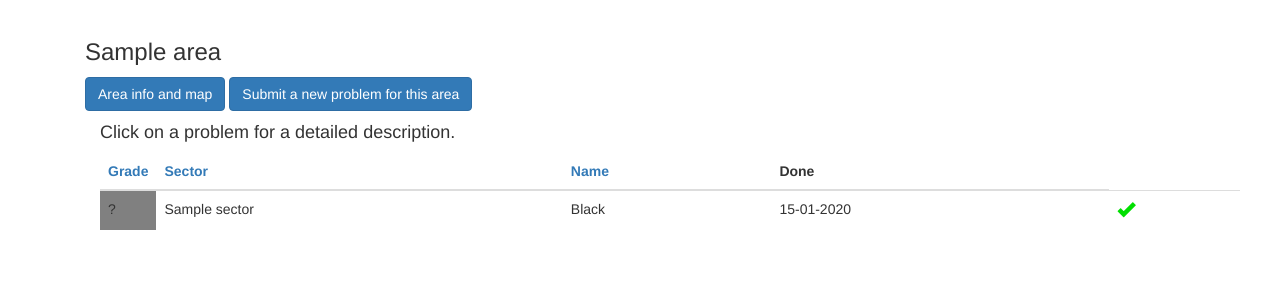
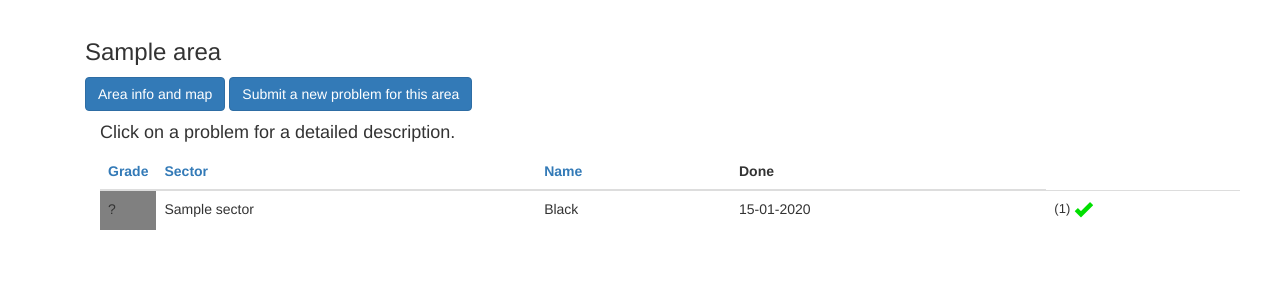
Before and after one commit to jalibras/coop, a Django app: page /guide/area/1 in a window 1280 px wide. Shown: the part 51-351 px from the top of the page. Run offline with Django 3.2, Linux system fonts and the light colour scheme; a user stored in the database is signed in; tables that the repository leaves empty hold one stand-in row (values such as "Sample post"); some libraries are stand-ins or nearby versions.

Commit message:
done by count

```diff
--- a/coop/coop/settings.py
+++ b/coop/coop/settings.py
@@ -39,7 +39,7 @@ if DJANGO_HOST=='dev':
 
 
 
-ALLOWED_HOSTS = ['galwayclimbing.pythonanywhere.com']
+ALLOWED_HOSTS = ['galwayclimbing.pythonanywhere.com','localhost']
 
 
 # Application definition
--- a/coop/guide/templates/guide/base_problem_list.html
+++ b/coop/guide/templates/guide/base_problem_list.html
@@ -45,7 +45,7 @@
             {% else %}
             {%endif%}
             {% if request.user.member %}
-            <td class=""><div>{% if request.user.member %} {% if request.user.member in prob.done_by.all %}<span class="glyphicon glyphicon-ok problem-member-done"></span>{% else %}<span class="glyphicon glyphicon-remove problem-member-notdone"></span>{%endif %} {%else %}  {% endif %}</div></td>
+            <td class=""><div><span class="done-by-count">({{prob.done_by.all.count}})</span> {% if request.user.member %} {% if request.user.member in prob.done_by.all %}<span class="glyphicon glyphicon-ok problem-member-done"></span>{% else %}<span class="glyphicon glyphicon-remove problem-member-notdone"></span>{%endif %} {%else %}  {% endif %}</div></td>
             {% endif %}
         </tr>
         {% endfor %}
--- a/coop/static/css/coop-guide.css
+++ b/coop/static/css/coop-guide.css
@@ -38,6 +38,13 @@
     font-size:large;
 }
 
+.done-by-count {
+    font-size:small;
+    vertical-align:20%;
+}
+
+
+
 /* images */
 
 img {
```
